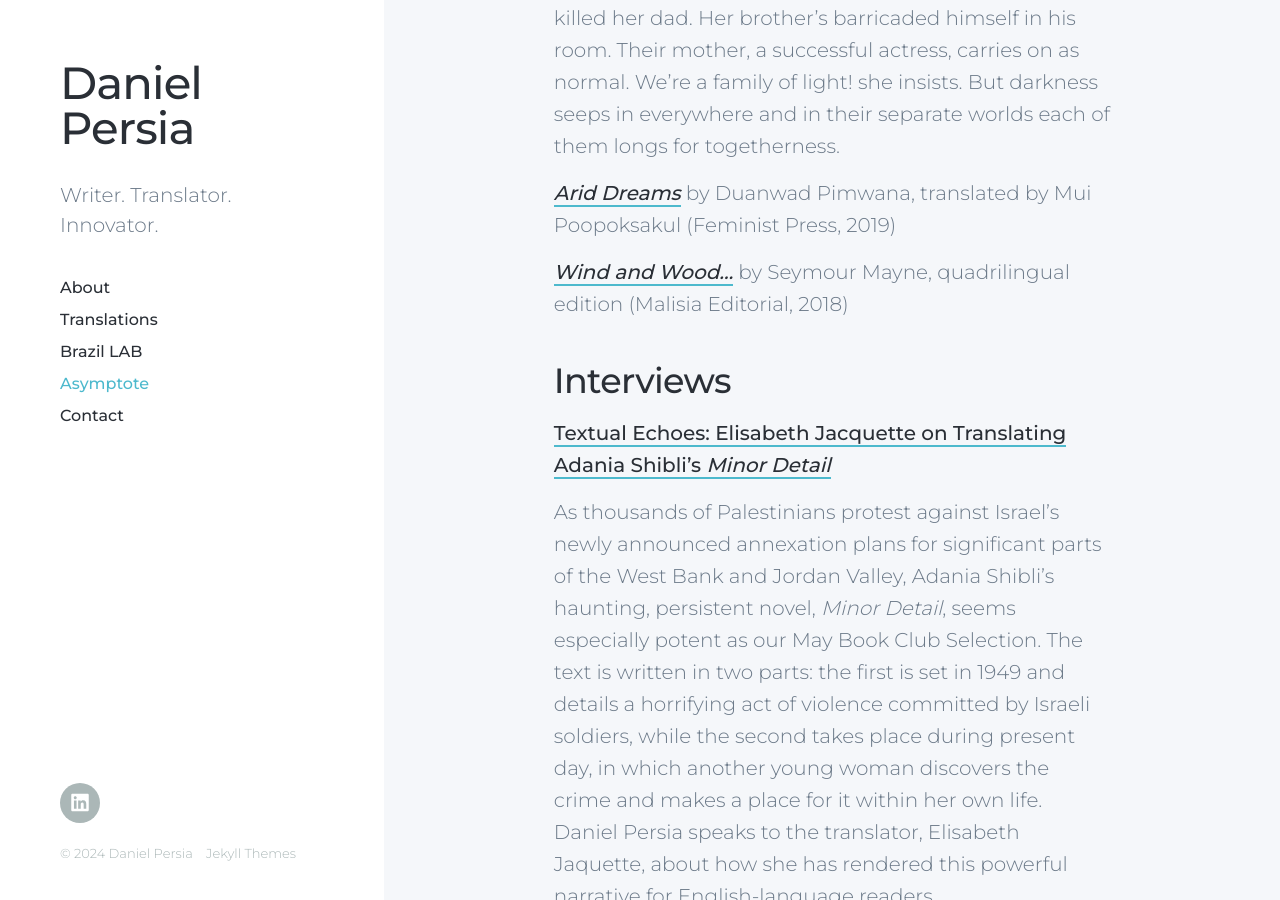
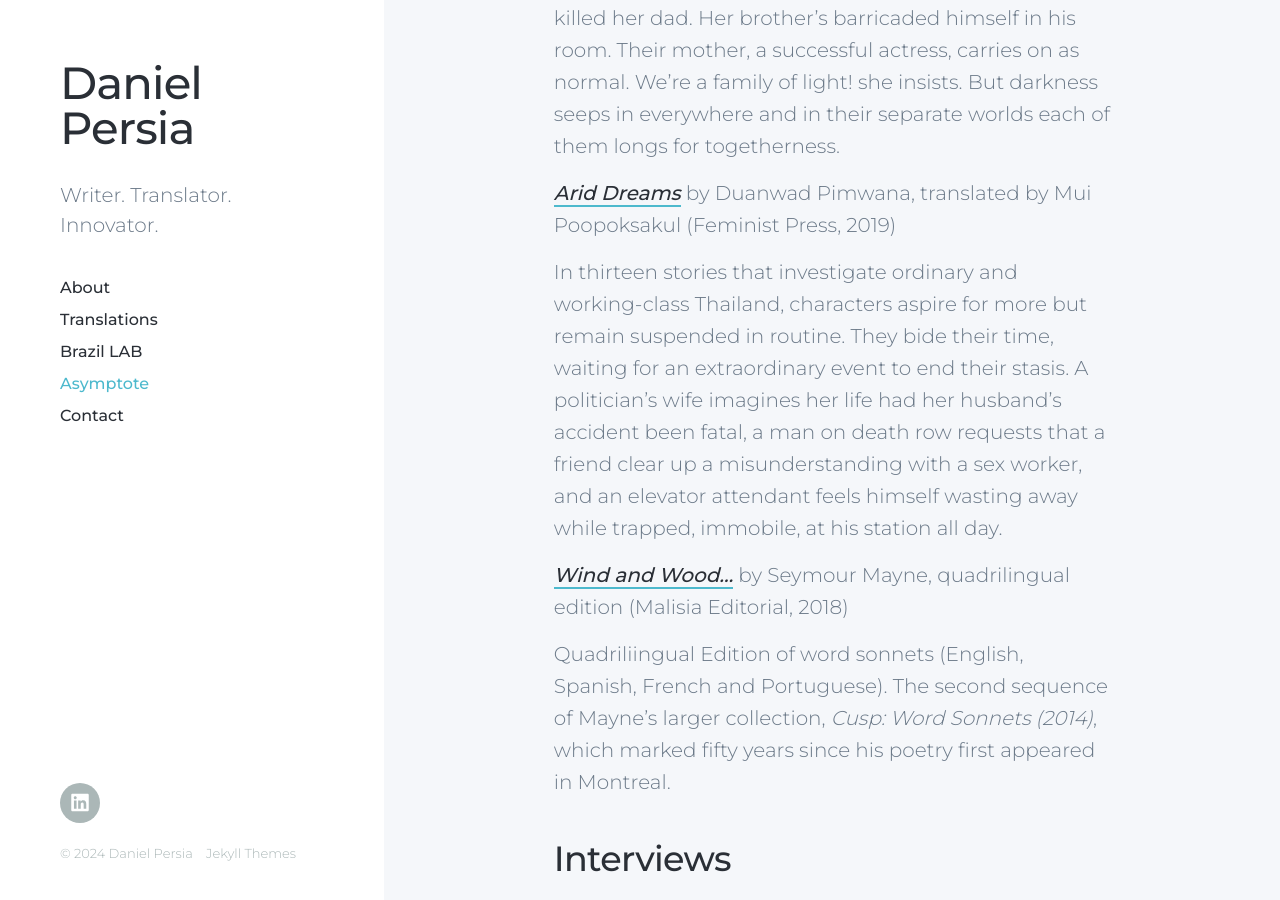
Before and after one commit to danielpersia/danielpersia.github.io, a Jekyll site: the page built from _pages/asymptote.md, in a window 1280 px wide and 900 px high, scrolled down 1542 px. Built offline with Jekyll 4.4.1, drawn with Linux system fonts in a browser that asks for light colours; nearby versions of some CDN libraries.

Commit message:
Update asymptote.md

```diff
--- a/_pages/asymptote.md
+++ b/_pages/asymptote.md
@@ -31,8 +31,11 @@ Ellen has stopped talking. She thinks she may have killed her dad. Her brother
 
 [*Arid Dreams*](https://www.asymptotejournal.com/blog/2019/04/15/whats-new-in-translation-april-2019/) by Duanwad Pimwana, translated by Mui Poopoksakul (Feminist Press, 2019)
 
+In thirteen stories that investigate ordinary and working-class Thailand, characters aspire for more but remain suspended in routine. They bide their time, waiting for an extraordinary event to end their stasis. A politician’s wife imagines her life had her husband’s accident been fatal, a man on death row requests that a friend clear up a misunderstanding with a sex worker, and an elevator attendant feels himself wasting away while trapped, immobile, at his station all day.
 
 [*Wind and Wood...*](https://www.asymptotejournal.com/blog/2019/11/13/wind-and-wood-and-word-sonnets-toward-a-multilingual-tradition-in-translation/) by Seymour Mayne, quadrilingual edition (Malisia Editorial, 2018)
+
+Quadriliingual Edition of word sonnets (English, Spanish, French and Portuguese). The second sequence of Mayne’s larger collection, *Cusp: Word Sonnets (2014)*, which marked fifty years since his poetry first appeared in Montreal.
 
 ## Interviews
 
```
